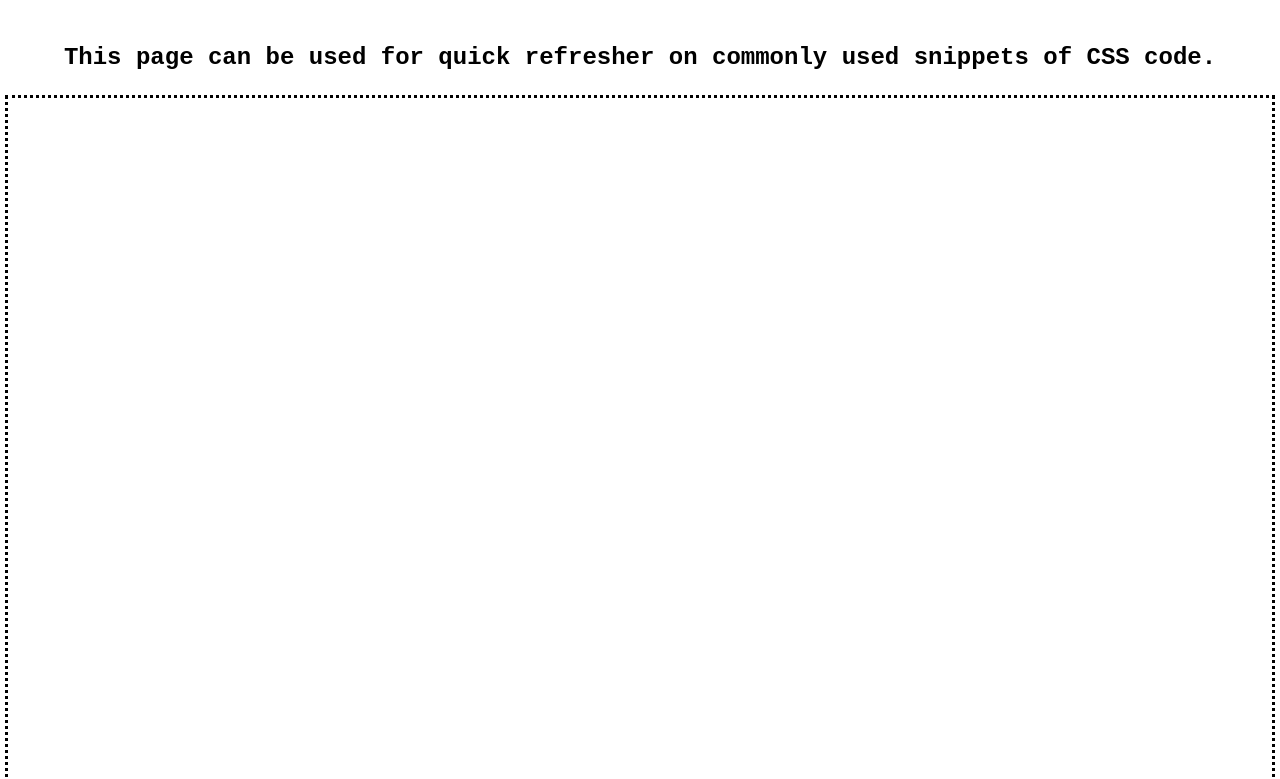
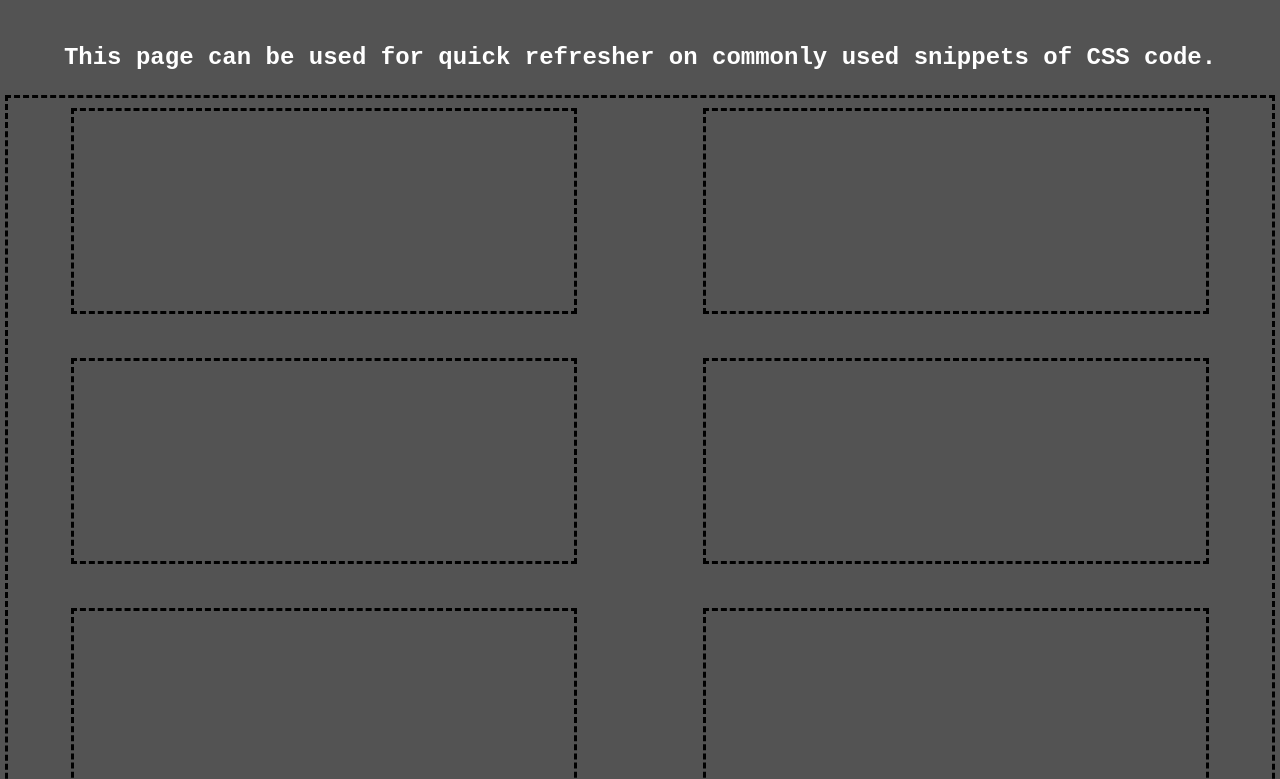
Before and after one commit to rhonvyramos/CSS_Snippets, a plain HTML site: page index.html in a window 1280 px wide. Shown: the part 101-880 px from the top of the page. Drawn offline with Linux system fonts and the light colour scheme.

Commit message:
added placeholder styling for elements

```diff
--- a/index.html
+++ b/index.html
@@ -10,15 +10,26 @@
     <link rel="stylesheet" href="/styles/style.css">
   </head>
 
-  <body>
-    <header>
+  <body class="content_holder">
+    <header class="content_holder">
         <p id="header_title">CSS Snippets Cheatsheat</p>
         <p id="header_synopsis">This page can be used for quick refresher on commonly used snippets of CSS code.</p>
     </header>
-    <main>
-        <section id="snippet_box"></section>
+    <main class="content_holder">
+        <section id="flexbox_row" class="snippet_box">
+            <section class="title_box">
+                <p></p>
+            </section>
+        </section>
+
+
+        <section id="flexbox_column" class="snippet_box"></section>
+        <section id="grid_layout" class="snippet_box"></section>
+        <section id="linear_gradients" class="snippet_box"></section>
+        <section id="box_transition_glow" class="snippet_box"></section>
+        <section id="overlay_card" class="snippet_box"></section>
     </main>
-    <footer>
+    <footer class="content_holder">
         <p id="footer_title">Made with some kind of &#128150; for CSS.</p>
     </footer>
   </body>
--- a/styles/style.css
+++ b/styles/style.css
@@ -1,3 +1,7 @@
+:root {
+    --color_white: white;
+}
+
 * {
     font-family:'Courier New', Courier, monospace
 }
@@ -7,7 +11,14 @@ body {
     flex-direction: column;
     justify-content: center;
     align-items: center;
+
+    background-color: rgb(83, 83, 83);
 }
+
+/* .content_holder style will be used to remove redundant styling
+.content_holder {
+
+} */
 
 /* styles used for the header */
 header {
@@ -15,26 +26,45 @@ header {
     flex-direction: column;
     justify-content: center;
     align-items: center;
+
+    width: 100%;
 }
 
 header #header_title {
     font-size: 36px;
     font-weight: 900;
     text-align: center;
+
+    color: var(--color_white);
 }
 
 header #header_synopsis {
     font-size: 24px;
     font-weight: 800;
     text-justify: inter-word;
+
+    color: var(--color_white);
 }
 
 /* styles used for the main body of snippet boxes */
 main {
+    display: flex;
+    justify-content: space-around;
+    flex-wrap: wrap;
+
     height: 750px;
     width: 100%;
 
-    border-style: dotted;
+    border-style: dashed;
+}
+
+main .snippet_box {
+    height: 200px;
+    width: 500px;
+
+    margin: 10px;
+
+    border-style: dashed;
 }
 
 /* styles used for the footer  */
@@ -49,4 +79,6 @@ footer #footer_title {
     font-size: 24px;
     font-weight: 800;
     text-justify: inter-word;
+
+    color: var(--color_white);
 }
```
